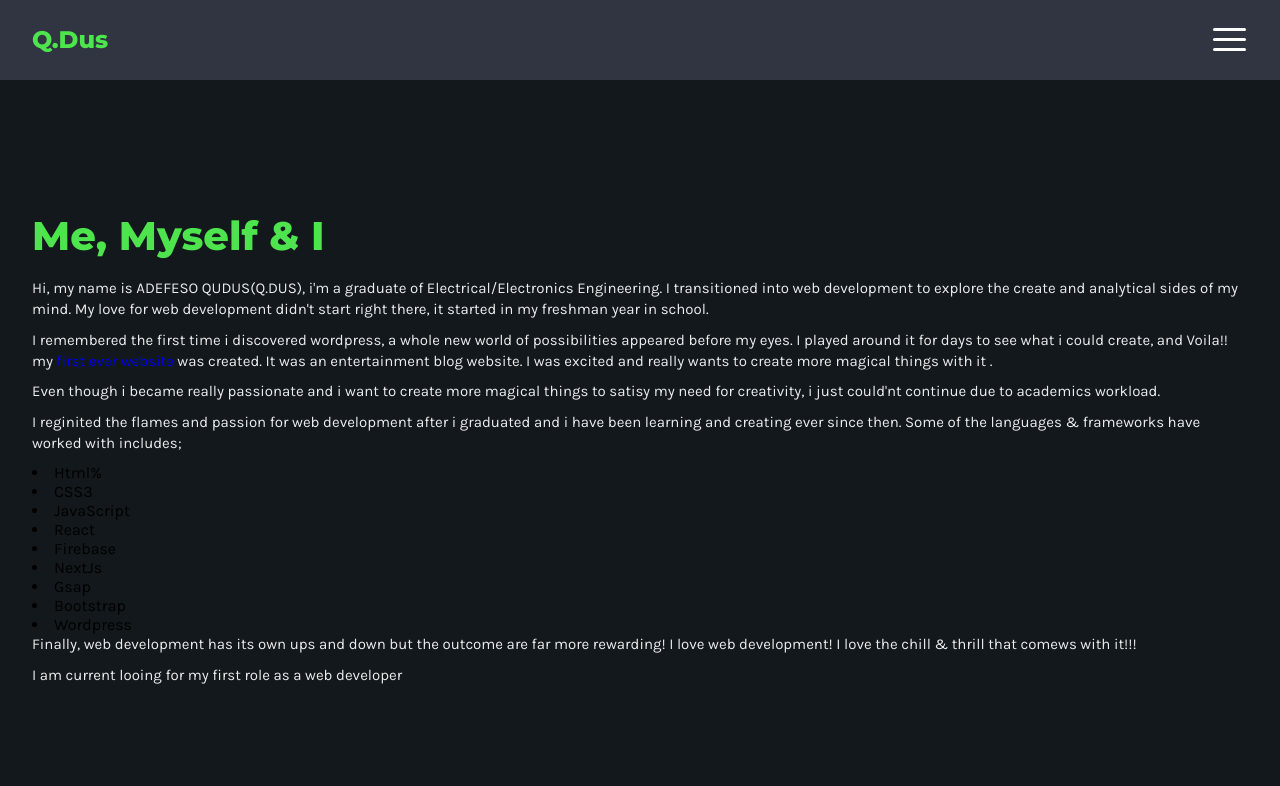
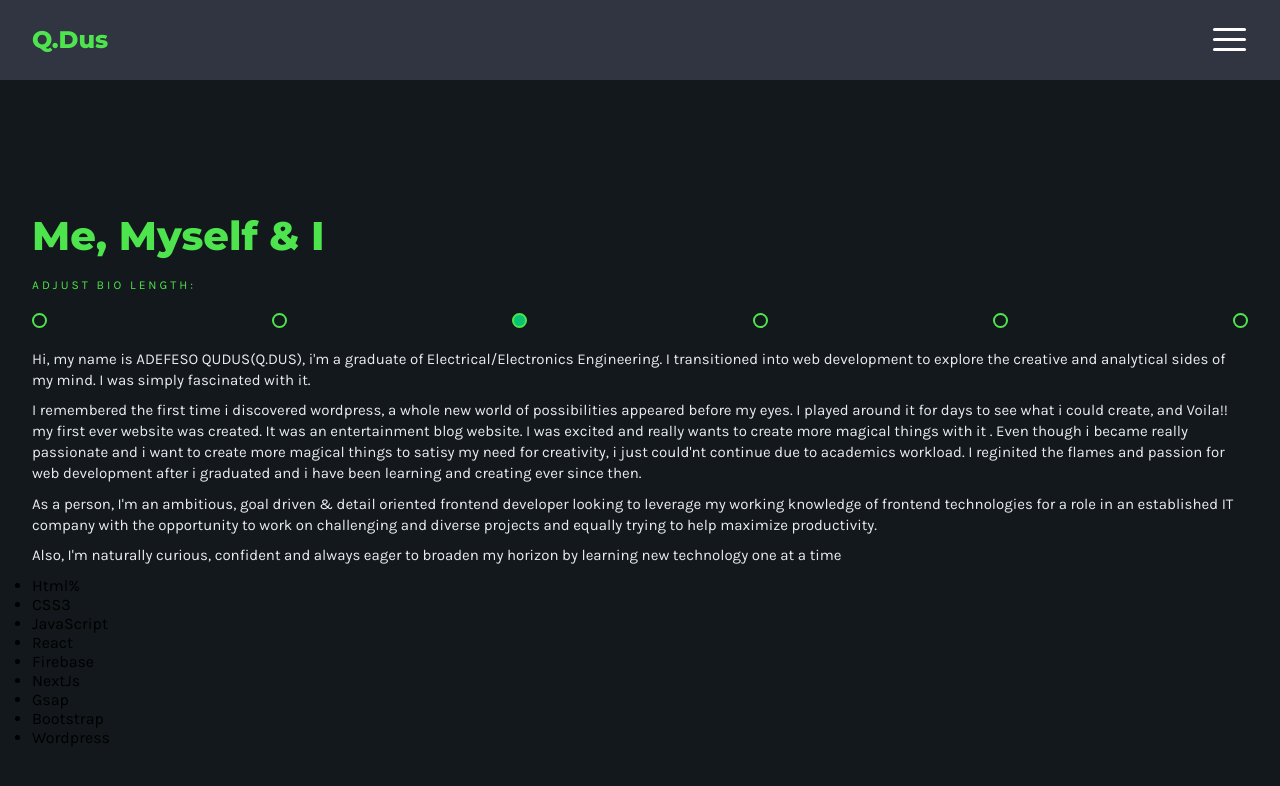
Before and after one commit to FesoQue/portfolio-website, a React (Create React App) app: page /about in a window 1280 px wide. Shown: the top 786 px of the page. Built offline with nearby package versions, Linux system fonts and the light colour scheme.

Commit message:
about page still wip

```diff
--- a/src/index.css
+++ b/src/index.css
@@ -96,6 +96,7 @@ button,
 textarea,
 select {
   font: inherit;
+  -webkit-tap-highlight-color: transparent;
 }
 ul {
   padding: 0;
@@ -152,7 +153,7 @@ header {
   font-size: 23px;
   display: flex;
   justify-content: center;
-  display: flex;
+  -webkit-tap-highlight-color: transparent;
 }
 .label {
   position: absolute;
@@ -168,7 +169,7 @@ header {
   background-color: var(--green);
   border-radius: 3px;
   transform: scale(0);
-  transition: transform 0.2s ease;
+  transition: transform 0.3s ease-in-out;
 }
 .active svg {
   color: var(--gray3);
@@ -298,3 +299,28 @@ h1.char {
   margin-bottom: 0.6rem;
   line-height: 1.4;
 }
+.bio-length {
+  margin-bottom: 1.3rem;
+}
+.bio-length p {
+  font-size: 12px;
+  margin-bottom: 1.3rem;
+  color: var(--green-light);
+  text-transform: uppercase;
+  font-weight: 300;
+  letter-spacing: 3px;
+}
+.dots-wrapper {
+  display: flex;
+  justify-content: space-between;
+}
+.dot {
+  width: 15px;
+  height: 15px;
+  border-radius: 50%;
+  border: 2px solid var(--green-light);
+}
+.dot-active {
+  background: var(--green);
+  transition: background 0.3s ease-in-out;
+}
--- a/src/pages/About.js
+++ b/src/pages/About.js
@@ -1,11 +1,73 @@
-import React from 'react';
+import React, { useState } from 'react';
 
 const About = () => {
+  const [bioLength, setBioLength] = useState('short');
+
+  const setActiveClass = (arg) => {
+    switch (arg) {
+      case 'shortest':
+        setActiveClass('shortest');
+        break;
+      case 'shorter':
+        setActiveClass('shorter');
+        break;
+      case 'short':
+        setActiveClass('short');
+        break;
+      case 'long':
+        setActiveClass('long');
+        break;
+      case 'longer':
+        setActiveClass('longer');
+        break;
+      case 'longest':
+        setActiveClass('longest');
+        break;
+
+      default:
+        break;
+    }
+  };
   return (
     <section className='section about-section'>
       <div className='section-wrapper container'>
         <div className='section-title'>
           <h1>Me, Myself & I</h1>
+        </div>
+        <div className='bio-length'>
+          <p>Adjust Bio Length:</p>
+          <div className='dots-wrapper'>
+            <div
+              className={`${
+                bioLength === 'shortest' ? 'dot dot-active' : 'dot'
+              }`}
+              onClick={() => setBioLength('shortest')}
+            ></div>
+            <div
+              className={`${
+                bioLength === 'shorter' ? 'dot dot-active' : 'dot'
+              }`}
+              onClick={() => setBioLength('shorter')}
+            ></div>
+            <div
+              className={`${bioLength === 'short' ? 'dot dot-active' : 'dot'}`}
+              onClick={() => setBioLength('short')}
+            ></div>
+            <div
+              className={`${bioLength === 'long' ? 'dot dot-active' : 'dot'}`}
+              onClick={() => setBioLength('long')}
+            ></div>
+            <div
+              className={`${bioLength === 'longer' ? 'dot dot-active' : 'dot'}`}
+              onClick={() => setBioLength('longer')}
+            ></div>
+            <div
+              className={`${
+                bioLength === 'longest' ? 'dot dot-active' : 'dot'
+              }`}
+              onClick={() => setBioLength('longest')}
+            ></div>
+          </div>
         </div>
         <div className='section-content-area'>
           <div className='section-content'>
@@ -15,29 +77,35 @@ const About = () => {
                 Adefeso Qudus(Q.Dus)
               </span>
               , i'm a graduate of Electrical/Electronics Engineering. I
-              transitioned into web development to explore the create and
-              analytical sides of my mind. My love for web development didn't
-              start right there, it started in my freshman year in school.
+              transitioned into web development to explore the creative and
+              analytical sides of my mind. I was simply fascinated with it.
             </p>
             <p>
               I remembered the first time i discovered wordpress, a whole new
               world of possibilities appeared before my eyes. I played around it
-              for days to see what i could create, and Voila!! my{' '}
-              <a href='#'>first ever website</a> was created. It was an
-              entertainment blog website. I was excited and really wants to
-              create more magical things with it .
+              for days to see what i could create, and Voila!! my first ever
+              website was created. It was an entertainment blog website. I was
+              excited and really wants to create more magical things with it .
+              Even though i became really passionate and i want to create more
+              magical things to satisy my need for creativity, i just could'nt
+              continue due to academics workload. I reginited the flames and
+              passion for web development after i graduated and i have been
+              learning and creating ever since then.
             </p>
             <p>
-              Even though i became really passionate and i want to create more
-              magical things to satisy my need for creativity, i just could'nt
-              continue due to academics workload.
+              As a person, I'm an ambitious, goal driven & detail oriented
+              frontend developer looking to leverage my working knowledge of
+              frontend technologies for a role in an established IT company with
+              the opportunity to work on challenging and diverse projects and
+              equally trying to help maximize productivity.
             </p>
+
             <p>
-              I reginited the flames and passion for web development after i
-              graduated and i have been learning and creating ever since then.
-              Some of the languages & frameworks have worked with includes;
+              Also, I'm naturally curious, confident and always eager to broaden
+              my horizon by learning new technology one at a time{' '}
             </p>
-            <ul className='language-list'></ul>
+
+            <ul className='language-list'>
               <li>Html%</li>
               <li>CSS3</li>
               <li>JavaScript</li>
@@ -47,12 +115,7 @@ const About = () => {
               <li>Gsap</li>
               <li>Bootstrap</li>
               <li>Wordpress</li>
-            <p>
-              Finally, web development has its own ups and down but the outcome
-              are far more rewarding! I love web development! I love the chill &
-              thrill that comews with it!!!
-            </p>
-            <p>I am current looing for my first role as a web developer</p>
+            </ul>
           </div>
         </div>
       </div>
```
Also changed, not shown: src/data.js (added, +7 -0 lines). Lines whose indentation alone changed are shown as unchanged.
